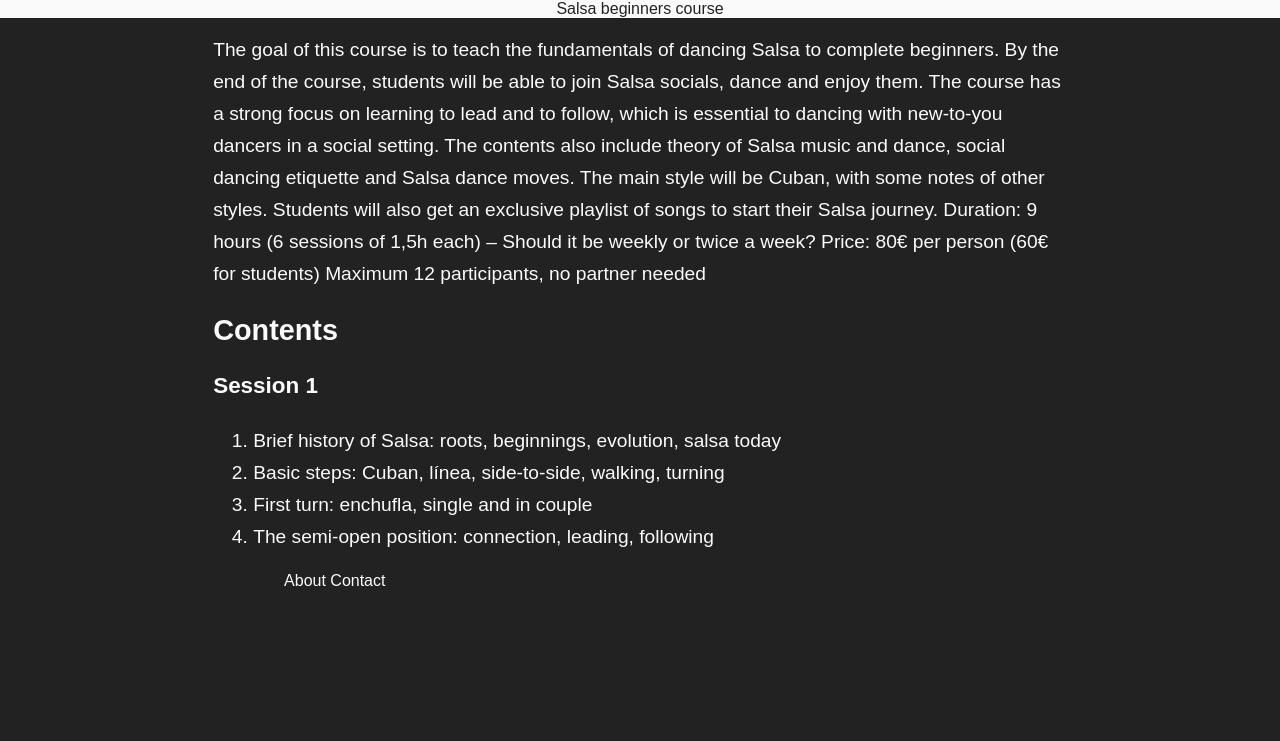
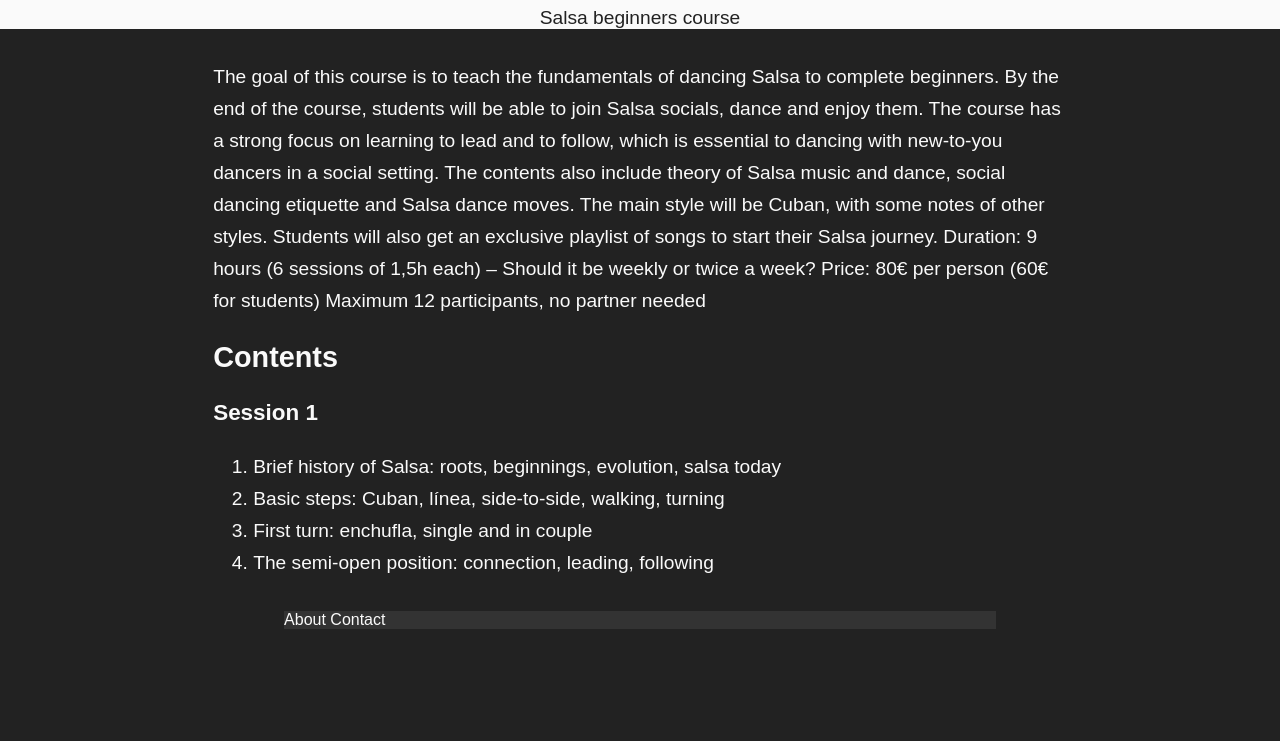
Before and after one commit to aldo-roman/aldo-roman.github.io, a plain HTML site: page index.html in a window 1280 px wide. Shown: the part 59-800 px from the top of the page. Drawn offline with Linux system fonts and the light colour scheme.

Commit message:
Update index.html

```diff
--- a/index.html
+++ b/index.html
@@ -17,15 +17,21 @@
       background: var(--secondary-color);
       color: var(--primary-color);
       text-align: center;
+      margin: 0.4rem 0;
     }
+    header h1 { font-size: 2rem; }
+    header p { font-size: 1.2rem; }
     main, footer {
       max-width: 80ch;
       margin: auto;
     }
     main {
-      margin: 1rem auto;
+      margin: 2rem auto;
       font-size: 1.2rem;
       line-height: 2rem;
+    }
+    footer {
+      background: #333;
     }
   </style>
   <body>
```
